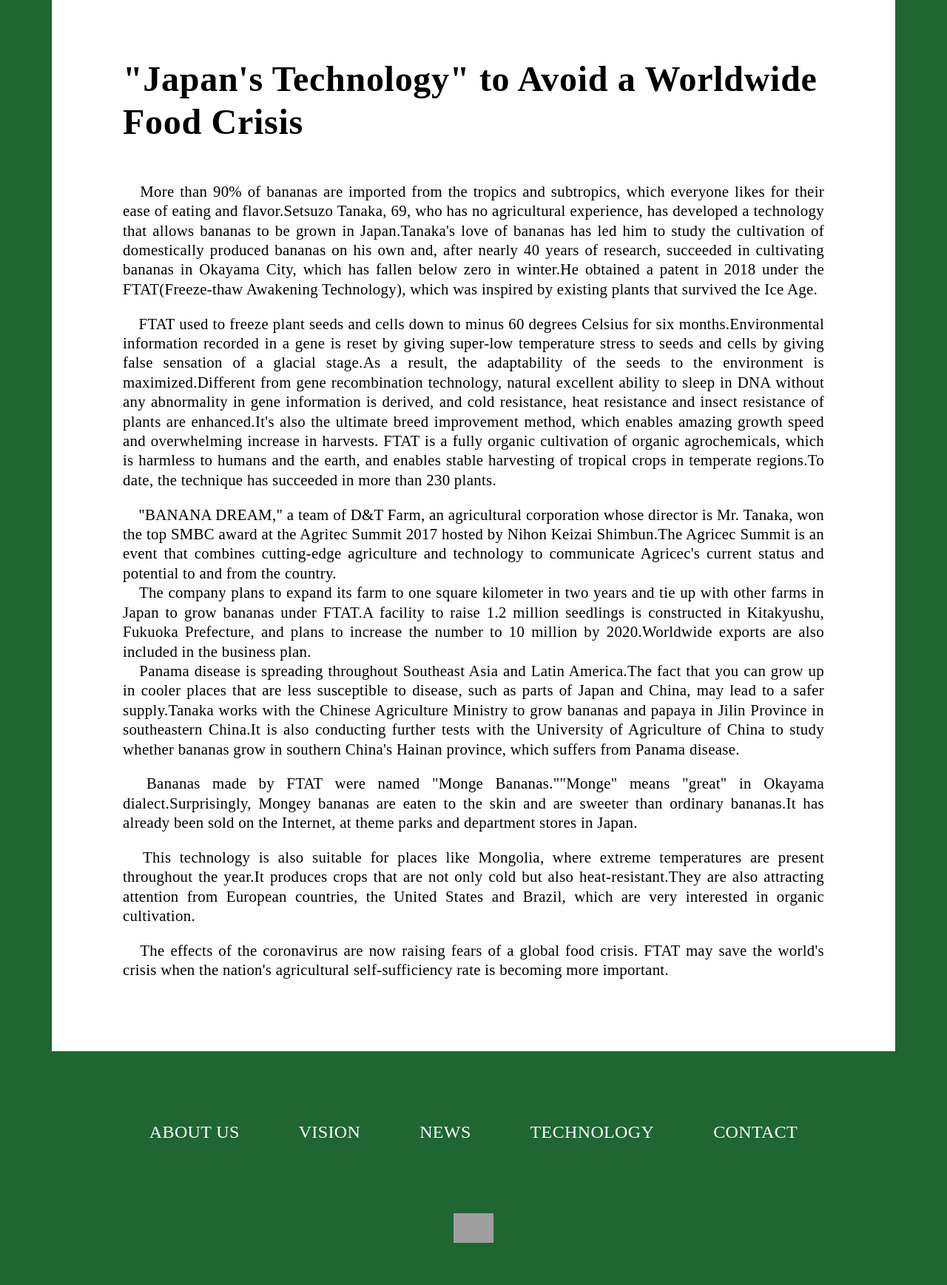
After one commit to hyungtaecf/Agrotech-Food, a Django app: page /blog_post in a window 1280 px wide. The commit adds this page. Shown: the part 261-1998 px from the top of the page at 74% size. Run offline with Django 3.2, Linux system fonts and the light colour scheme; style sheets or scripts are compiled from the project's sources; some libraries are stand-ins or nearby versions; some web fonts are replaced; grey boxes are pictures that could not be loaded.

Commit message:
Post Detail Temp

```diff
--- a/agrotech/urls.py
+++ b/agrotech/urls.py
@@ -20,4 +20,5 @@ from . import views
 urlpatterns = [
     path('admin/', admin.site.urls),
     path('',views.Home.as_view(),name='index'),
+    path('blog_post',views.PostDetail.as_view(),name='post_detail'),
 ]
--- a/agrotech/views.py
+++ b/agrotech/views.py
@@ -3,3 +3,6 @@ from django.views.generic import TemplateView
 
 class Home(TemplateView):
     template_name = 'index.html'
+
+class PostDetail(TemplateView):
+    template_name = 'post_detail.html'
--- /dev/null
+++ b/static/css/news.css
@@ -0,0 +1,54 @@
+body {
+  background: #1F6633;
+}
+
+.blog_post {
+  background: #FFF;
+  padding: 2rem 1rem;
+}
+
+.blog_post h1 {
+  font-size: 2rem;
+  font-weight: 900;
+  margin-bottom: 1rem;
+}
+
+.blog_post p {
+  text-align: justify;
+  font-size: 1.2rem;
+  margin-bottom: 0;
+}
+
+@media (min-width: 576px) {
+  .blog_post {
+    padding: 2rem 2rem;
+  }
+}
+
+@media (min-width: 768px) {
+  .blog_post {
+    padding: 2.5rem 2.5rem;
+  }
+}
+
+@media (min-width: 992px) {
+  .blog_post {
+    padding: 3rem 3rem;
+  }
+}
+
+@media (min-width: 1200px) {
+  .blog_post {
+    padding: 6rem 6rem;
+  }
+  .blog_post h1 {
+    font-size: 3rem;
+    margin-bottom: 2rem;
+  }
+  .blog_post p {
+    text-align: justify;
+    font-size: 1.3rem;
+    margin-bottom: 0;
+  }
+}
+/*# sourceMappingURL=news.css.map */
--- /dev/null
+++ b/static/css/news.scss
@@ -0,0 +1,40 @@
+@import './variables';
+body {
+    background: $agro_color-1;
+}
+
+.blog_post {
+    background: $agro_color-white;
+    padding: 2rem 1rem;
+    h1 {
+        font-size: 2rem;
+        font-weight: 900;
+        margin-bottom: 1rem;
+    }
+    p {
+        text-align: justify;
+        font-size: 1.2rem;
+        margin-bottom: 0;
+    }
+    @media (min-width: 576px) {
+        padding: 2rem 2rem;
+    }
+    @media (min-width: 768px) {
+        padding: 2.5rem 2.5rem;
+    }
+    @media (min-width: 992px) {
+        padding: 3rem 3rem;
+    }
+    @media (min-width: 1200px) {
+        padding: 6rem 6rem;
+        h1 {
+            font-size: 3rem;
+            margin-bottom: 2rem;
+        }
+        p {
+            text-align: justify;
+            font-size: 1.3rem;
+            margin-bottom: 0;
+        }
+    }
+}
--- a/templates/base.html
+++ b/templates/base.html
@@ -46,7 +46,7 @@
             <div class="collapse navbar-collapse" id="navbarSupportedContent">
                 <ul class="navbar-nav ml-auto">
                     <li class="nav-item">
-                        <a class="nav-link d-lg-none d-xl-block" href="#about_us">about us</a>
+                        <a class="nav-link d-lg-none d-xl-block" href="{% if not url_name == 'index' %}{% url 'index' %}{% endif %}#about_us">about us</a>
                     </li>
                     <li class="nav-item">
                         <a class="nav-link" href="{% if not url_name == 'index' %}{% url 'index' %}{% endif %}#vision">vision</a>
--- a/templates/index.html
+++ b/templates/index.html
@@ -91,7 +91,7 @@
                             </div>
                             <div class="card-body"></div>
                             <p class="card-text">“Recruitment of fields for freeze-thaw awakening technology”</p>
-                            <a href="" class="btn">read</a>
+                            <a href="{% url 'post_detail' %}" class="btn">read</a>
                         </div>
                     </div>
 
@@ -105,7 +105,7 @@
                             </div>
                             <div class="card-body"></div>
                             <p class="card-text">“Banana peel no longer disposable with edible skins you can now really sink your teeth into.”</p>
-                            <a href="" class="btn">read</a>
+                            <a href="{% url 'post_detail' %}" class="btn">read</a>
                         </div>
                     </div>
                 </div>
--- /dev/null
+++ b/templates/post_detail.html
@@ -0,0 +1,28 @@
+{% extends "base.html" %}
+{% load static %}
+{% block title %}"Japan's Technology" to Avoid a Worldwide Food Crisis - AGREVO LIFE{% endblock %}
+
+{% block styles %}<link rel="stylesheet" type="text/css" href='{% static "css/news.css" %}'>{% endblock %}
+
+{% block main_content %}
+<section>
+  <div class="container mt-4 blog_post">
+    <h1>"Japan's Technology" to Avoid a Worldwide Food Crisis</h1>
+    <br>
+    <p>　More than 90% of bananas are imported from the tropics and subtropics, which everyone likes for their ease of eating and flavor.Setsuzo Tanaka, 69, who has no agricultural experience, has developed a technology that allows bananas to be grown in Japan.Tanaka's love of bananas has led him to study the cultivation of domestically produced bananas on his own and, after nearly 40 years of research, succeeded in cultivating bananas in Okayama City, which has fallen below zero in winter.He obtained a patent in 2018 under the FTAT(Freeze-thaw Awakening Technology), which was inspired by existing plants that survived the Ice Age.</p>
+    <br>
+    <p>　FTAT used to freeze plant seeds and cells down to minus 60 degrees Celsius for six months.Environmental information recorded in a gene is reset by giving super-low temperature stress to seeds and cells by giving false sensation of a glacial stage.As a result, the adaptability of the seeds to the environment is maximized.Different from gene recombination technology, natural excellent ability to sleep in DNA without any abnormality in gene information is derived, and cold resistance, heat resistance and insect resistance of plants are enhanced.It's also the ultimate breed improvement method, which enables amazing growth speed and overwhelming increase in harvests. FTAT is a fully organic cultivation of organic agrochemicals, which is harmless to humans and the earth, and enables stable harvesting of tropical crops in temperate regions.To date, the technique has succeeded in more than 230 plants.</p>
+    <br>
+    <p>　"BANANA DREAM," a team of D&T Farm, an agricultural corporation whose director is Mr. Tanaka, won the top SMBC award at the Agritec Summit 2017 hosted by Nihon Keizai Shimbun.The Agricec Summit is an event that combines cutting-edge agriculture and technology to communicate Agricec's current status and potential to and from the country.</p>
+    <p>　The company plans to expand its farm to one square kilometer in two years and tie up with other farms in Japan to grow bananas under FTAT.A facility to raise 1.2 million seedlings is constructed in Kitakyushu, Fukuoka Prefecture, and plans to increase the number to 10 million by 2020.Worldwide exports are also included in the business plan.</p>
+    <p>　Panama disease is spreading throughout Southeast Asia and Latin America.The fact that you can grow up in cooler places that are less susceptible to disease, such as parts of Japan and China, may lead to a safer supply.Tanaka works with the Chinese Agriculture Ministry to grow bananas and papaya in Jilin Province in southeastern China.It is also conducting further tests with the University of Agriculture of China to study whether bananas grow in southern China's Hainan province, which suffers from Panama disease.</p>
+    <br>
+    <p>　Bananas made by FTAT were named "Monge Bananas.""Monge" means "great" in Okayama dialect.Surprisingly, Mongey bananas are eaten to the skin and are sweeter than ordinary bananas.It has already been sold on the Internet, at theme parks and department stores in Japan.</p>
+    <br>
+    <p>　This technology is also suitable for places like Mongolia, where extreme temperatures are present throughout the year.It produces crops that are not only cold but also heat-resistant.They are also attracting attention from European countries, the United States and Brazil, which are very interested in organic cultivation.</p>
+    <br>
+    <p>　The effects of the coronavirus are now raising fears of a global food crisis. FTAT may save the world's crisis when the nation's agricultural self-sufficiency rate is becoming more important.</p>
+  </div>
+</section>
+
+{% endblock %}
```
Also changed, not shown: 1 other file.
